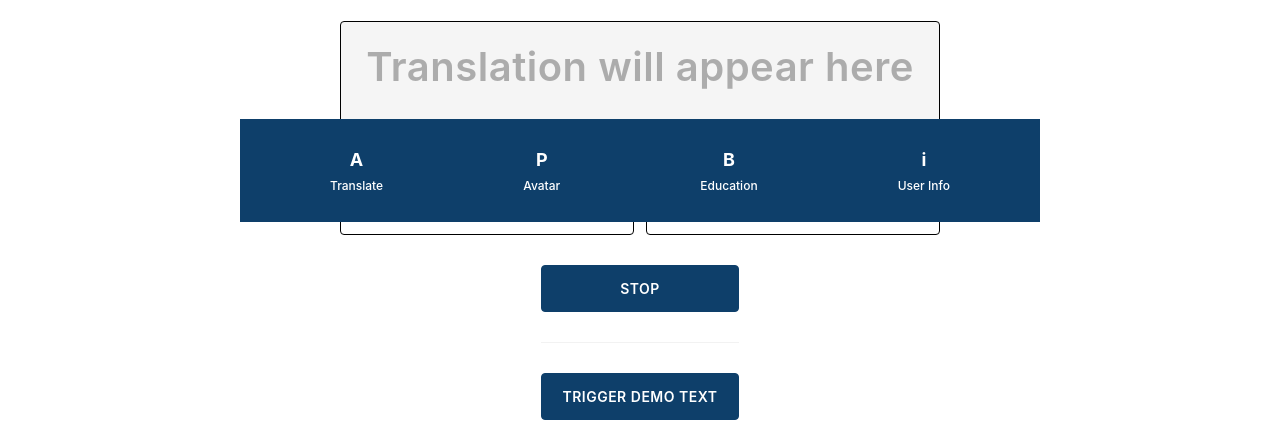
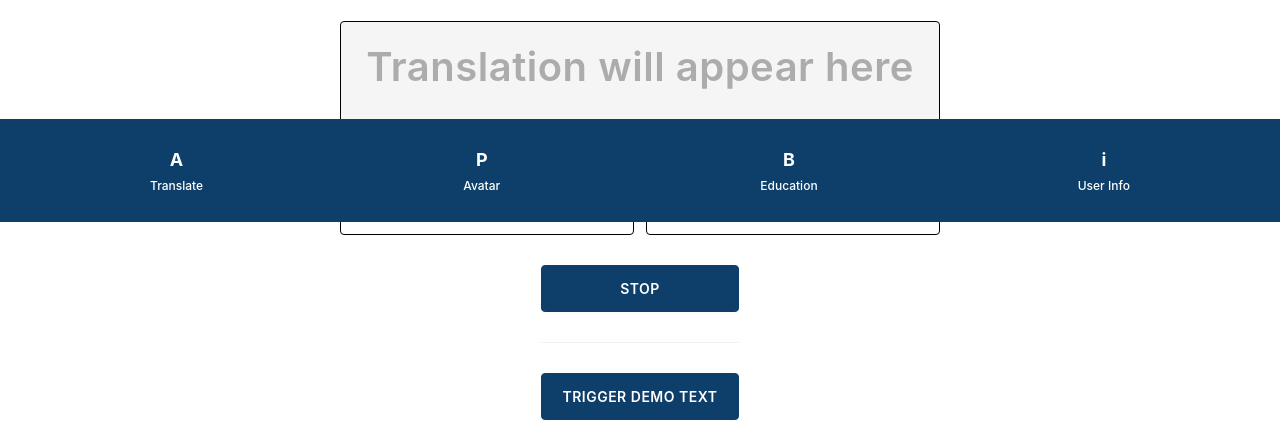
Before and after one commit to Boe6Eod7Nty/HandScribe, a PHP site: page /index.php in a window 1280 px wide. Shown: the part 578-1002 px from the top of the page. Run offline with PHP 8.4, Linux system fonts and the light colour scheme; some libraries are stand-ins or nearby versions.

Commit message:
Fixed footer page width.

```diff
--- a/assets/css/styles.css
+++ b/assets/css/styles.css
@@ -603,11 +603,11 @@ body.loading {
   }
 
   .app-footer {
-    left: 50%;
-    right: auto;
-    transform: translateX(-50%);
+    left: 0;
+    right: 0;
+    transform: none;
     width: 100%;
-    max-width: 600px;
+    max-width: none;
   }
 
   .app-title {
@@ -634,7 +634,7 @@ body.loading {
   }
 
   .app-footer {
-    max-width: 800px;
+    max-width: none;
   }
 
   .content-container {
```
